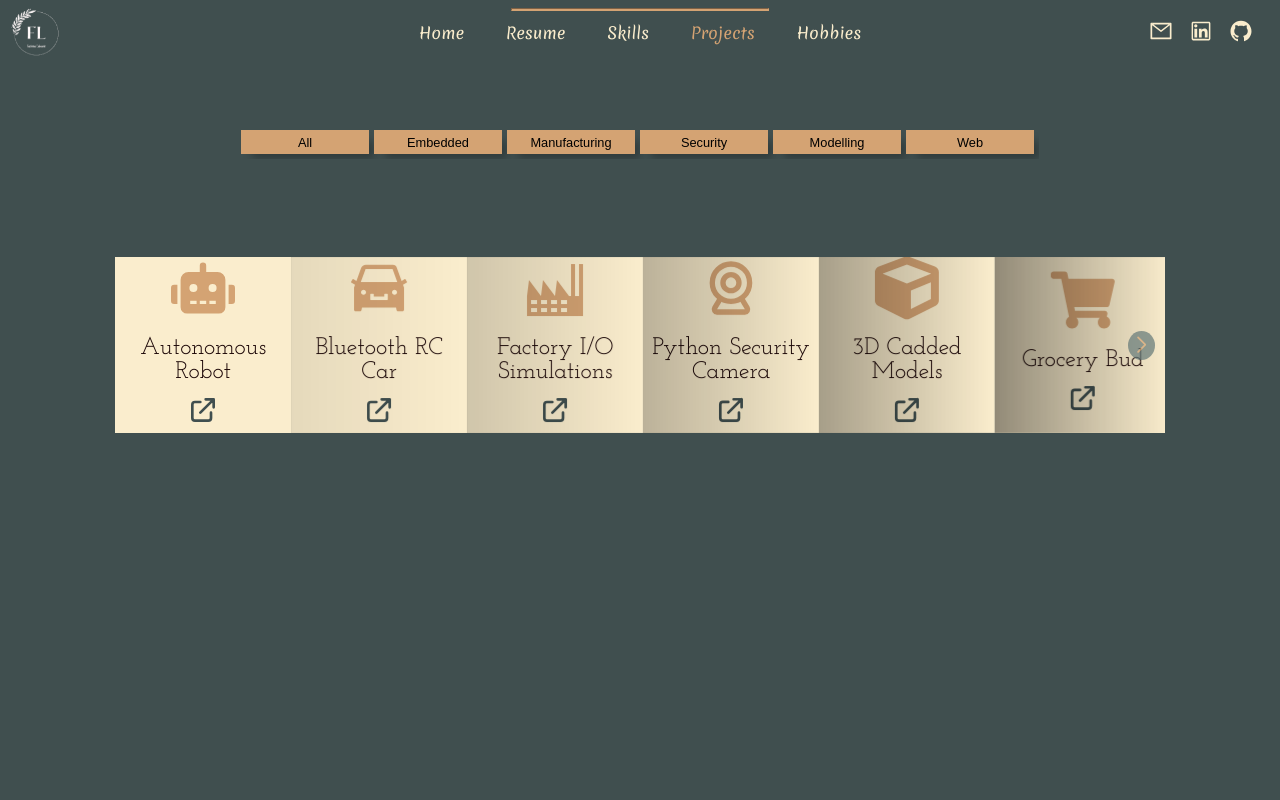
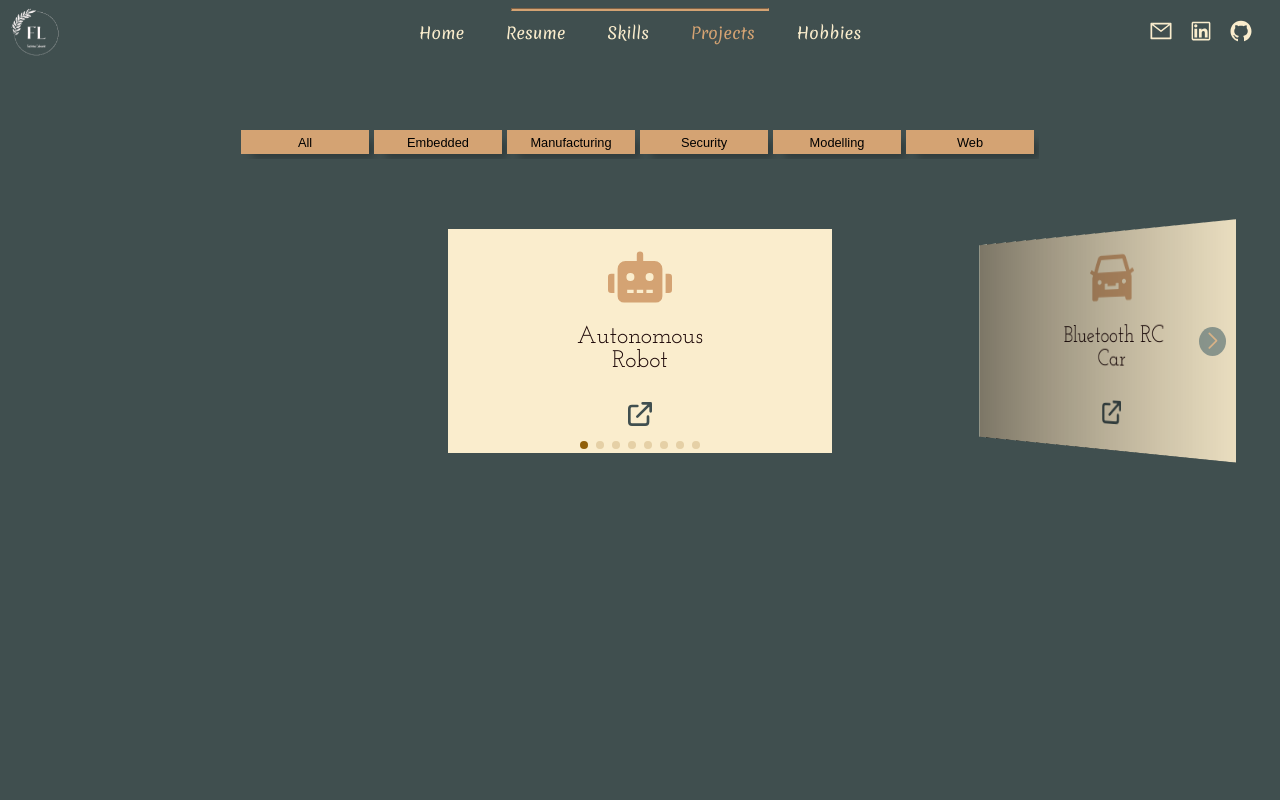
Before and after one commit to FatimaLDL1997/portfolio, a React (Create React App) app: page /projects in a window 1280 px wide. Shown: the top 800 px of the page. Built offline with nearby package versions, Linux system fonts and the light colour scheme; a web font is replaced by a local one.

Commit message:
updated all swiper slides

```diff
--- a/src/index.css
+++ b/src/index.css
@@ -156,6 +156,8 @@ html {
 .swiper-pagination-horizontal.swiper-pagination-bullets
   .swiper-pagination-bullet {
   background: #905f0a;
+  position: relative;
+  bottom: 10px;
 }
 
 .bottom-footer {
@@ -845,6 +847,7 @@ li {
   font-weight: 300;
   font-size: 1.5rem;
   padding-bottom: 10px;
+  width: 10rem;
 }
 
 .skillItem {
@@ -1008,19 +1011,19 @@ a {
 }
 
 .section-center {
-  display: flex;
-  flex-wrap: wrap;
-
-  flex-direction: row;
-  justify-content: center;
+  /* display: flex; */
+  /* flex-wrap: wrap; */
+
+  /* flex-direction: row; */
+  /* justify-content: center; */
+  /* padding-top: 3rem; */
+
+  /* position: relative; */
   padding-bottom: 25rem;
-  padding-top: 3rem;
-
-  position: relative;
   z-index: 3;
-  padding-left: 9vw;
-  padding-right: 9vw;
-  gap: 2rem 2rem;
+  /* gap: 2rem 2rem; */
+  /* padding-left: 9vw;
+  padding-right: 9vw; */
 }
 .section-center-skills {
   z-index: 3;
@@ -1034,10 +1037,11 @@ a {
   display: flex;
   flex-direction: column;
   margin: 0 auto;
-  min-width: 10rem;
-  min-height: 10rem;
-  max-width: 10rem;
-  max-height: 10rem;
+  /* min-width: 100vw; */
+  max-width: 100%;
+  width: 100%;
+  min-height: 15rem;
+  max-height: 100vh;
   padding: 0.5rem;
   background: #faedcd;
   justify-content: center;
--- a/src/pages/Hobbies.js
+++ b/src/pages/Hobbies.js
@@ -60,23 +60,27 @@ const Hobbies = () => {
             <Swiper
               effect={"coverflow"}
               grabCursor={true}
-              slidesPerView={"3"}
+              spaceBetween={100}
+              slidesPerView={"auto"}
+              watchOverflow={true}
+              centeredSlides={true}
               coverflowEffect={{
-                rotate: 0,
+                rotate: 10,
                 stretch: 0,
-                depth: 0,
-                modifier: 1,
+                depth: 5,
+                modifier: 5,
                 slideShadows: true,
               }}
               keyboard={true}
               navigation
+              pagination={{ clickable: true }}
               className='swiper-slide-hobbies'
             >
               {hobbies.map((hobby) => {
                 const { id, text, img } = hobby;
 
                 return (
-                  <SwiperSlide key={id}>
+                  <SwiperSlide key={id} className='item'>
                     <img src={img} alt={text} />
                   </SwiperSlide>
                 );
@@ -99,9 +103,24 @@ const Hobbies = () => {
 
 const Wrapper = styled.div`
   .swiper-slide-hobbies {
+    width: 90%;
+    padding: 20px;
+  }
+  .item {
+    color: rgb(28, 7, 7);
+    background: #faedcd;
+    margin: 0 auto;
+
+    width: 30vw;
+
+    height: 100%;
+    min-height: 14rem;
+
     display: flex;
-    justify-content: center;
-    width: 100%;
+    flex-direction: column;
+    justify-content: space-evenly;
+    align-items: center;
+    flex-wrap: wrap;
   }
 `;
 export default Hobbies;
--- a/src/pages/Home.js
+++ b/src/pages/Home.js
@@ -23,6 +23,7 @@ import "swiper/css/scrollbar";
 import "swiper/css/effect-coverflow";
 import "../styles/homeStyle.css";
 import SwiperCore, { EffectCoverflow, Pagination, Navigation } from "swiper";
+import styled from "styled-components";
 
 SwiperCore.use([EffectCoverflow, Pagination, Navigation]);
 
@@ -46,6 +47,7 @@ const Home = () => {
   });
 
   return (
+    <Wrapper>
       <section className='homepages-contianer'>
         <motion.div
           className='container-home'
@@ -150,23 +152,27 @@ const Home = () => {
             <Swiper
               effect={"coverflow"}
               grabCursor={true}
+              spaceBetween={30}
+              slidesPerView={"auto"}
+              watchOverflow={true}
               centeredSlides={true}
-            slidesPerView={"auto"}
               coverflowEffect={{
-              rotate: 0,
+                rotate: 10,
                 stretch: 0,
-              depth: 10,
-              modifier: 3,
+                depth: 5,
+                modifier: 5,
                 slideShadows: true,
               }}
               keyboard={true}
               navigation
+              pagination={{ clickable: true }}
+              className='top-projects-container'
             >
               {topProjects.map((project) => {
                 const { text, id, icon, category } = project;
                 return (
                   <SwiperSlide key={id}>
-                  <div key={id} className='projectItem'>
+                    <div key={id} className='top-project-item'>
                       <div className='projectText'>
                         <div className='projectImgContainer'>
                           <i className='projectImg'>{icon}</i>
@@ -184,7 +190,29 @@ const Home = () => {
           </div>
         </motion.div>
       </section>
+    </Wrapper>
   );
 };
+const Wrapper = styled.div`
+  .top-projects-container {
+    width: 90%;
+    padding: 20px;
+  }
+  .top-project-item {
+    color: rgb(28, 7, 7);
+    background: #faedcd;
+    margin: 0 auto;
 
+    width: 30vw;
+
+    height: 100%;
+    min-height: 14rem;
+
+    display: flex;
+    flex-direction: column;
+    justify-content: space-evenly;
+    align-items: center;
+    flex-wrap: wrap;
+  }
+`;
 export default Home;
--- a/src/pages/Project.js
+++ b/src/pages/Project.js
@@ -3,7 +3,7 @@ import { HiOutlineExternalLink } from "react-icons/hi";
 
 const Project = ({ id, icon, text }) => {
   return (
-    <div key={id} className='projectItem'>
+    <div key={id} className='project-Item'>
       <div className='projectText'>
         <div className='projectImgContainer'>
           <i className='projectImg'>{icon}</i>
--- a/src/pages/Projects.js
+++ b/src/pages/Projects.js
@@ -87,19 +87,23 @@ const Projects = () => {
           </div>
           <div className='section-center'>
             <Swiper
+              className='swiper-slider-container'
               effect={"coverflow"}
               grabCursor={true}
-              slidesPerView={"1"}
+              spaceBetween={100}
+              slidesPerView={"auto"}
+              watchOverflow={true}
+              centeredSlides={true}
               coverflowEffect={{
-                rotate: 0,
+                rotate: 10,
                 stretch: 0,
-                depth: 1,
-                modifier: 1,
+                depth: 5,
+                modifier: 5,
                 slideShadows: true,
               }}
               keyboard={true}
               navigation
-              className='swiper-slide-skills'
+              pagination={{ clickable: true }}
             >
               {menuItems.map((project) => {
                 return (
@@ -118,7 +122,26 @@ const Projects = () => {
 
 export default Projects;
 const Wrapper = styled.div`
-  .swiper-slide-skills {
-    width: 100% !important;
+  .swiper-slider-container {
+    width: 90%;
+    padding: 20px;
+  }
+  .project-Item {
+    color: rgb(28, 7, 7);
+    background: #faedcd;
+    margin: 0 auto;
+
+    width: 30vw;
+
+    height: 100%;
+    min-height: 14rem;
+
+    font-family: "Josefin Slab";
+
+    display: flex;
+    flex-direction: column;
+    justify-content: space-evenly;
+    align-items: center;
+    flex-wrap: wrap;
   }
 `;
--- a/src/pages/Skills.js
+++ b/src/pages/Skills.js
@@ -4,7 +4,7 @@ import { fullScreenAnimation } from "../animations";
 import { lineAnimation } from "../animations";
 import Skill from "./Skill";
 import { motion } from "framer-motion";
-
+import styled from "styled-components";
 import { Swiper, SwiperSlide } from "swiper/react";
 import "swiper/css";
 import "swiper/css/navigation";
@@ -54,6 +54,7 @@ const Skills = () => {
     setMenuItems(newItems);
   };
   return (
+    <Wrapper>
       <section initial='hidden' animate='show' className='pageContainer'>
         <div className='titleContainer'>
           <h2 className='pageTitle'>Skills</h2>
@@ -109,16 +110,20 @@ const Skills = () => {
             <Swiper
               effect={"coverflow"}
               grabCursor={true}
-            slidesPerView={"5"}
+              spaceBetween={20}
+              slidesPerView={"auto"}
+              watchOverflow={true}
+              centeredSlides={true}
               coverflowEffect={{
-              rotate: 0,
+                rotate: 10,
                 stretch: 0,
-              depth: 0,
-              modifier: 1,
+                depth: 5,
+                modifier: 5,
                 slideShadows: true,
               }}
               keyboard={true}
               navigation
+              pagination={{ clickable: true }}
               className='swiper-slide-skills'
             >
               {menuItems.map((skill) => {
@@ -132,7 +137,28 @@ const Skills = () => {
           </div>
         </div>
       </section>
+    </Wrapper>
   );
 };
 
+const Wrapper = styled.div`
+  .swiper-slide-skills {
+    width: 90%;
+    padding: 20px;
+  }
+  .skillItem {
+    color: rgb(28, 7, 7);
+    display: flex;
+    flex-direction: column;
+    margin: 0 auto;
+    min-width: 12rem;
+    min-height: 13rem;
+    padding: 0.5rem;
+    background: #faedcd;
+    justify-content: center;
+    font-family: "Josefin Slab";
+    font-style: normal;
+    align-items: center;
+  }
+`;
 export default Skills;
```
Lines whose indentation alone changed are shown as unchanged.
